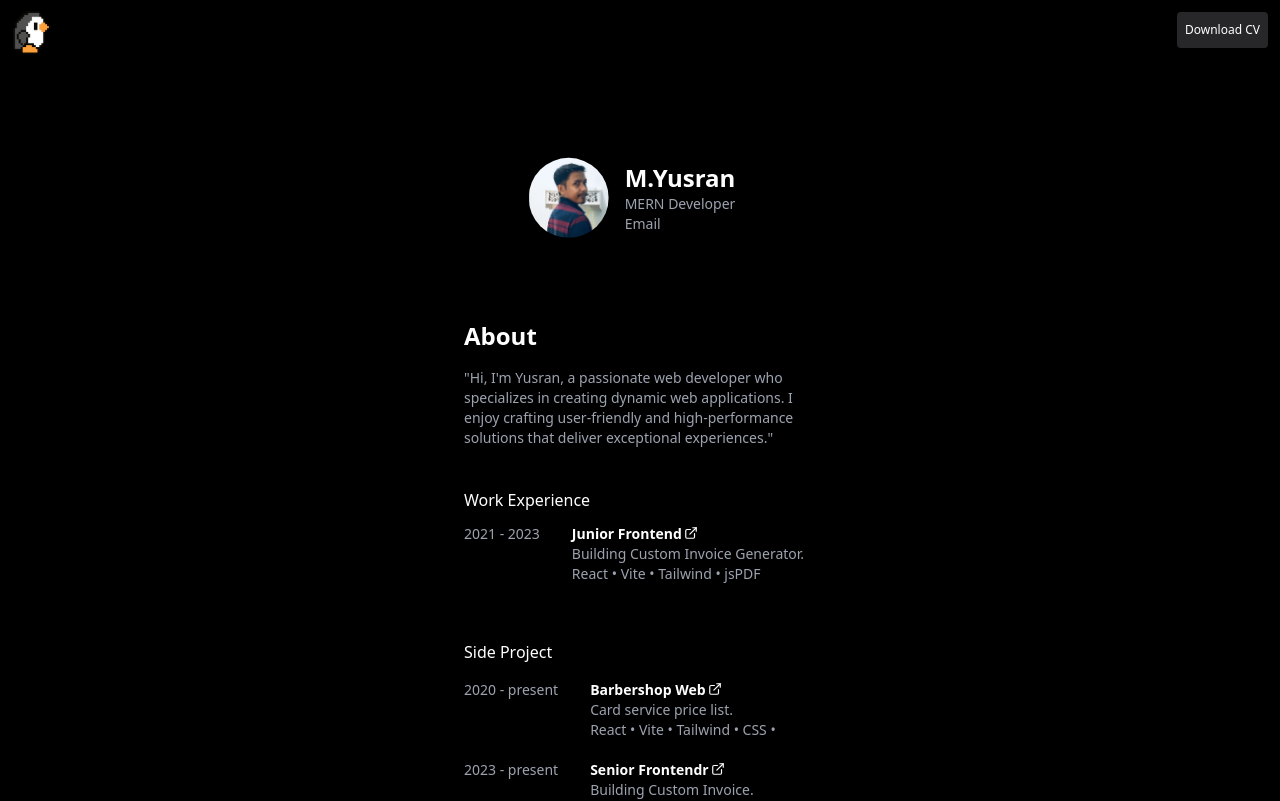
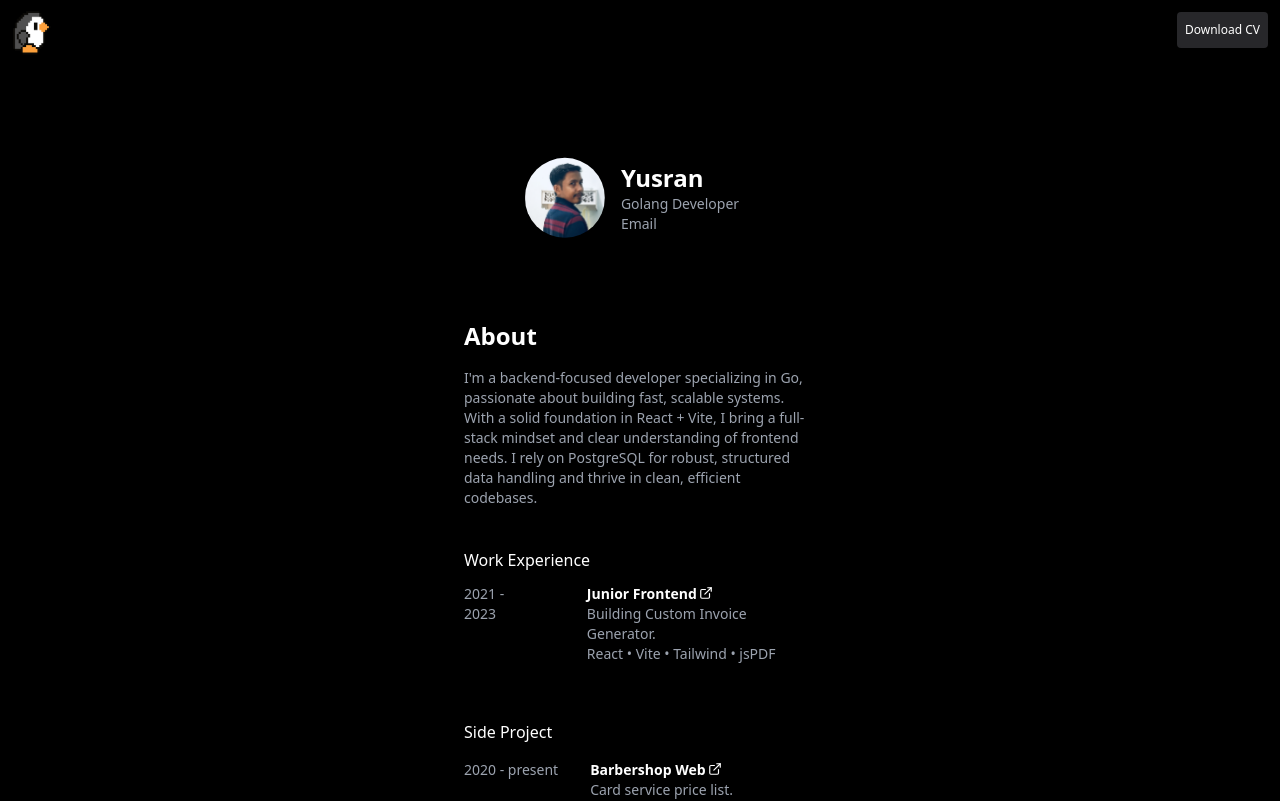
Before and after one commit to 92lucky/HireMe, a React (Vite) app: page / in a window 1280 px wide. Shown: the top 801 px of the page. Built offline with nearby package versions, Linux system fonts and the light colour scheme.

Commit message:
change status

```diff
--- a/src/components/Links.jsx
+++ b/src/components/Links.jsx
@@ -15,7 +15,7 @@ const Links = () => {
     },
     {
       name: "Github",
-      url: "http://www.github.com/YusranFrontEnd",
+      url: "http://www.github.com/Yusran-Code",
       user: "@YusranFrontEnd",
     },
     {
--- a/src/components/Profile.jsx
+++ b/src/components/Profile.jsx
@@ -12,8 +12,8 @@ const Profile = () => {
           width="80px"
         />
         <div className="m-4">
-          <h2 className="text-2xl font-bold">M.Yusran</h2>
-          <p className="text-gray-400">MERN Developer</p>
+          <h2 className="text-2xl font-bold">Yusran</h2>
+          <p className="text-gray-400">Golang Developer</p>
           <p className="text-gray-400">
             <a
               className="hover:underline"
@@ -30,9 +30,11 @@ const Profile = () => {
       <div className="mt-12">
         <h2 className="text-2xl font-semibold mb-4">About</h2>
         <p className="text-sm text-gray-400">
-          "Hi, I'm Yusran, a passionate web developer who specializes in
-          creating dynamic web applications. I enjoy crafting user-friendly and
-          high-performance solutions that deliver exceptional experiences."
+          I'm a backend-focused developer specializing in Go, passionate about
+          building fast, scalable systems. With a solid foundation in React +
+          Vite, I bring a full-stack mindset and clear understanding of frontend
+          needs. I rely on PostgreSQL for robust, structured data handling and
+          thrive in clean, efficient codebases.
         </p>
       </div>
     </section>
--- a/src/components/SideProject.jsx
+++ b/src/components/SideProject.jsx
@@ -33,37 +33,6 @@ const SideProject = () => {
           </p>
         </div>
       </div>
-
-      {/* job 2 */}
-      <div className="mt-5">
-        <div className="xs:flex  grid grid-cols-1 xs:gap-8">
-          <span className="text-sm text-gray-400 ">2023 - present</span>
-          {/* Detail pekerjaan di sebelah kanan */}
-          <div>
-            <div className="text-sm  font-semibold hover:underline">
-              <a
-                className="flex"
-                href="http://web-hairbugx.vercel.app"
-                target="_blank"
-                rel="noopener noreferrer"
-              >
-                {" "}
-                Senior Frontendr{" "}
-                <FiExternalLink
-                  style={{
-                    marginTop: "2px",
-                    marginLeft: "2px",
-                  }}
-                />
-              </a>
-            </div>
-            <p className="text-gray-400 text-sm">
-              Building Custom Invoice. <br />
-              Vite • React • Tailwind • CSS
-            </p>
-          </div>
-        </div>
-      </div>
     </section>
   );
 };
--- a/src/components/WorkExperience.jsx
+++ b/src/components/WorkExperience.jsx
@@ -6,7 +6,7 @@ const WorkExperience = () => {
     <section className="mt-10 mb-14   ">
       <h2 className="mb-3">Work Experience</h2>
 
-      <div className="xs:flex  grid grid-cols-1  xs:mt-auto mb-5  xs:gap-8 ">
+      <div className="xs:flex  grid grid-cols-1  xs:mt-auto mb-5  xs:gap-12 ">
         <span className="text-sm text-gray-400">2021 - 2023</span>
 
         <div>
```
